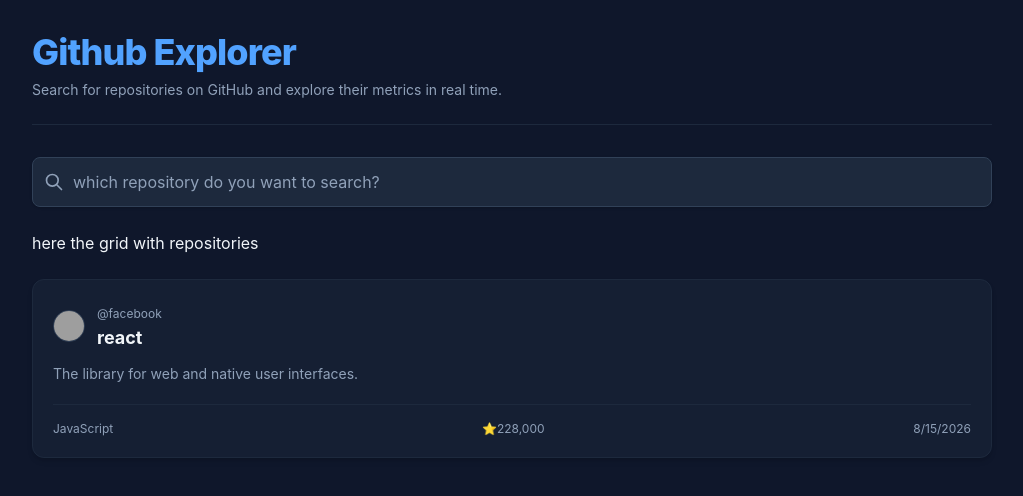
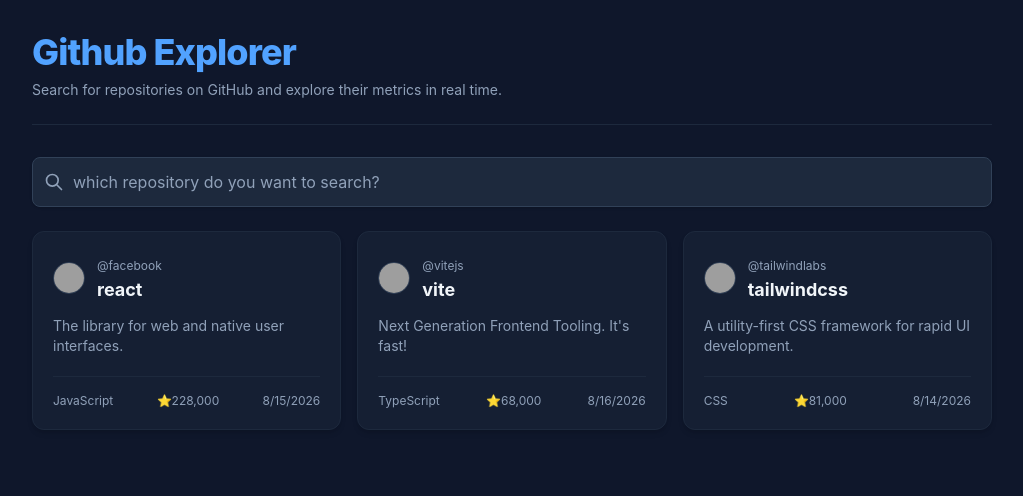
Before and after one commit to NicoPaez95/github-explorer, a React (Vite) app: page / in a window 1280 px wide. Shown: the top 496 px of the page, without its empty margins (128-1151 px from the left). Built offline with nearby package versions, Linux system fonts and the light colour scheme; grey boxes are pictures that could not be loaded.

Commit message:
feat(ui): create RepoList grid layout and empty state fallback (closes #4)

```diff
--- a/src/App.jsx
+++ b/src/App.jsx
@@ -2,7 +2,8 @@
 import { RepoList } from "./components/RepoList";
 import { useState } from "react";
 //Mock data de prueba
-const mockRepo = {
+const mockRepos = [
+  {
     id: 1,
     name: "react",
     owner: {
@@ -14,7 +15,34 @@
     stargazers_count: 228000,
     language: "JavaScript",
     updated_at: "2026-08-15T10:00:00Z",
-};
+  },
+  {
+    id: 2,
+    name: "vite",
+    owner: {
+      login: "vitejs",
+      avatar_url: "https://avatars.githubusercontent.com/u/65625612?v=4",
+    },
+    html_url: "https://github.com/vitejs/vite",
+    description: "Next Generation Frontend Tooling. It's fast!",
+    stargazers_count: 68000,
+    language: "TypeScript",
+    updated_at: "2026-08-16T12:30:00Z",
+  },
+  {
+    id: 3,
+    name: "tailwindcss",
+    owner: {
+      login: "tailwindlabs",
+      avatar_url: "https://avatars.githubusercontent.com/u/67109815?v=4",
+    },
+    html_url: "https://github.com/tailwindlabs/tailwindcss",
+    description: "A utility-first CSS framework for rapid UI development.",
+    stargazers_count: 81000,
+    language: "CSS",
+    updated_at: "2026-08-14T18:20:00Z",
+  },
+];
 function App() {
   const [query, setQuery] = useState("");
   return (
@@ -31,7 +59,7 @@
         </header>
         <main className="space-y-6">
           <SearchBar query={query} onQueryChange={setQuery} />
-          <RepoList repo={mockRepo} />
+          <RepoList repos={mockRepos} />
         </main>
       </div>
     </div>
--- a/src/components/RepoList.jsx
+++ b/src/components/RepoList.jsx
@@ -1,11 +1,21 @@
 import { RepoCard } from "./RepoCard";
-const RepoList = ({ repo }) => {
+const RepoList = ({ repos = [] }) => {
+  if (!repos || repos.lenght === 0) {
+    return (
+      <div className="rounded-xl border border-dashed border-slate-800 p-8 text-center text-slate-400">
+        <p className="text-base font-medium">No repositories found</p>
+        <p className="mt-1 text-sm text-slate-500">
+          Try searching for something else above.
+        </p>
+      </div>
+    );
+  }
   return (
-    <>
-      {/* here the grid with repositories*/}
-      <div>here the grid with repositories</div>
-      <RepoCard repo={repo} />
-    </>
+    <div className="grid grid-cols-1 gap-4 sm:grid-cols-2 lg:grid-cols-3">
+      {repos.map((repo) => (
+        <RepoCard key={repo.id} repo={repo} />
+      ))}
+    </div>
   );
 };
 
```
Lines whose indentation alone changed are shown as unchanged.
